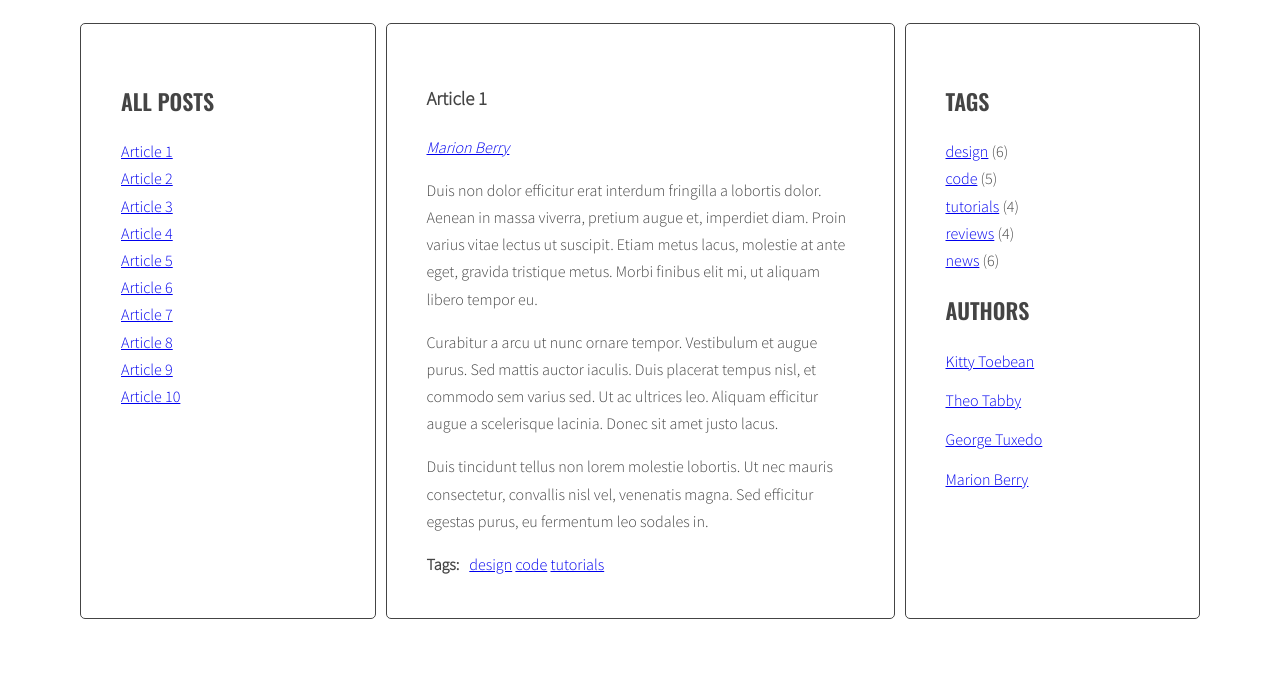
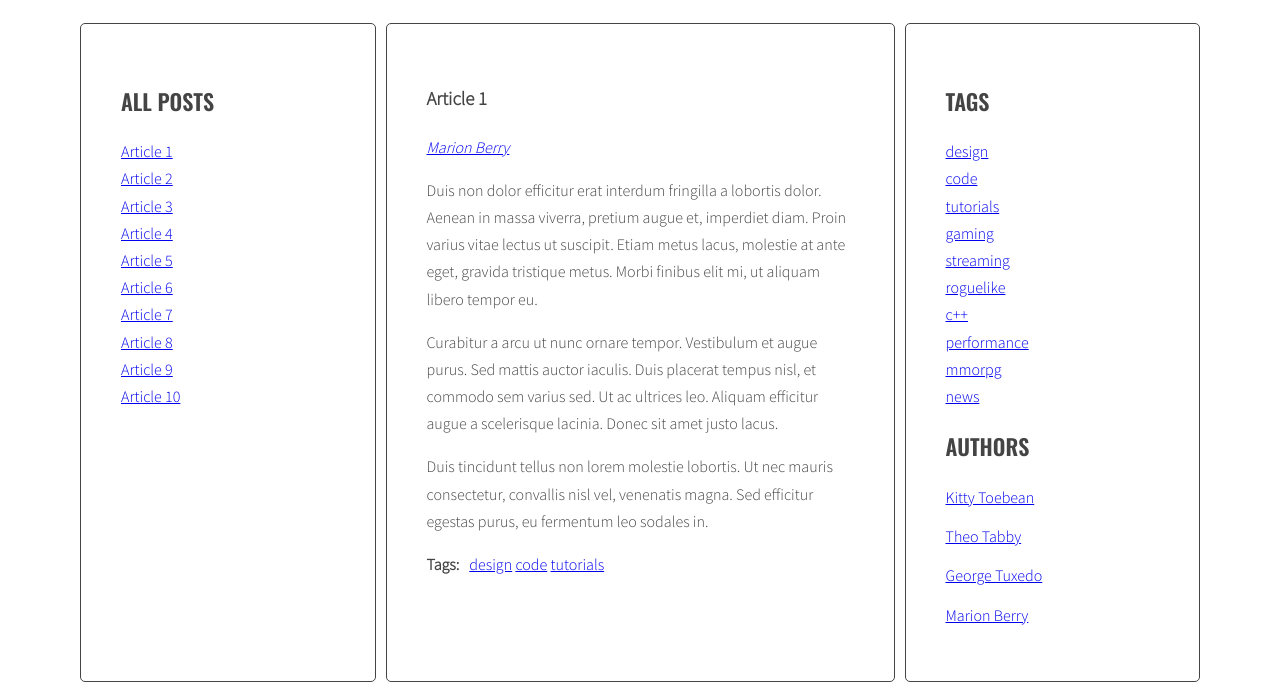
Before and after one commit to Dembo-web/javascript-blog, a website: page index.html in a window 1280 px wide. Shown: the part 220-910 px from the top of the page. Before the commit the page ends 847 px from the top, so only its background shows below. Drawn offline with nearby package versions, Linux system fonts and the light colour scheme.

Commit message:
Add right list function

```diff
--- a/index.html
+++ b/index.html
@@ -180,11 +180,6 @@
           <aside class="sidebar">
             <h2 class="section-title">Tags</h2>
             <ul class="list tags">
-              <li><a href="#">design</a> <span>(6)</span></li>
-              <li><a href="#">code</a> <span>(5)</span></li>
-              <li><a href="#">tutorials</a> <span>(4)</span></li>
-              <li><a href="#">reviews</a> <span>(4)</span></li>
-              <li><a href="#">news</a> <span>(6)</span></li>
             </ul>
             <h2 class="section-title">Authors</h2>
             <ul class="list authors">
--- a/js/script.js
+++ b/js/script.js
@@ -53,7 +53,8 @@ const optArticleSelector = '.post',
   optTitleSelector = '.post-title',
   optTitleListSelector = '.titles',
   optArticleTagsSelector = '.post-tags .list',
-  optAuthorsSelector= '.post-author';
+  optAuthorsSelector= '.post-author',
+  optTagsListSelector = '.tag-list';
 
 function generateTitleLinks(customSelector = ''){
 
@@ -103,6 +104,9 @@ function generateTitleLinks(customSelector = ''){
 generateTitleLinks();
 
 function generateTags(){
+
+  let allTags = [];
+
   /* [DONE] find all articles */
 
   const articles = document.querySelectorAll(optArticleSelector);
@@ -139,6 +143,10 @@ function generateTags(){
 
       html = html + tagHTML;
 
+      if(allTags.indexOf(tagHTML) == -1){
+        allTags.push(tagHTML);
+      }
+
     /* [DONE] END LOOP: for each tag */
     }
     /* [DONE] insert HTML of all the links into the tags wrapper */
@@ -147,6 +155,11 @@ function generateTags(){
 
   /* [DONE] END LOOP: for every article: */
   }
+
+  const tagList = document.querySelector('.tags');
+
+  tagList.innerHTML = allTags.join(' ');
+
 }
 
 generateTags();
```
